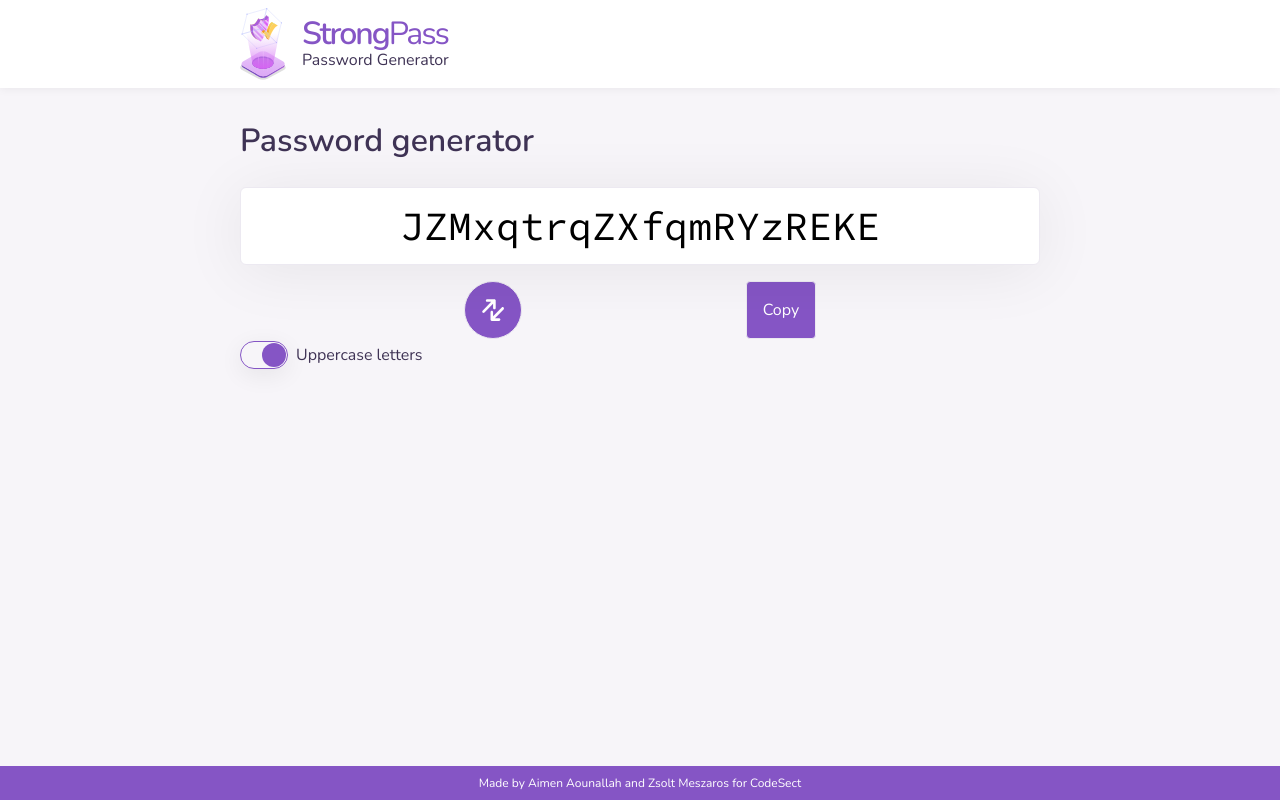
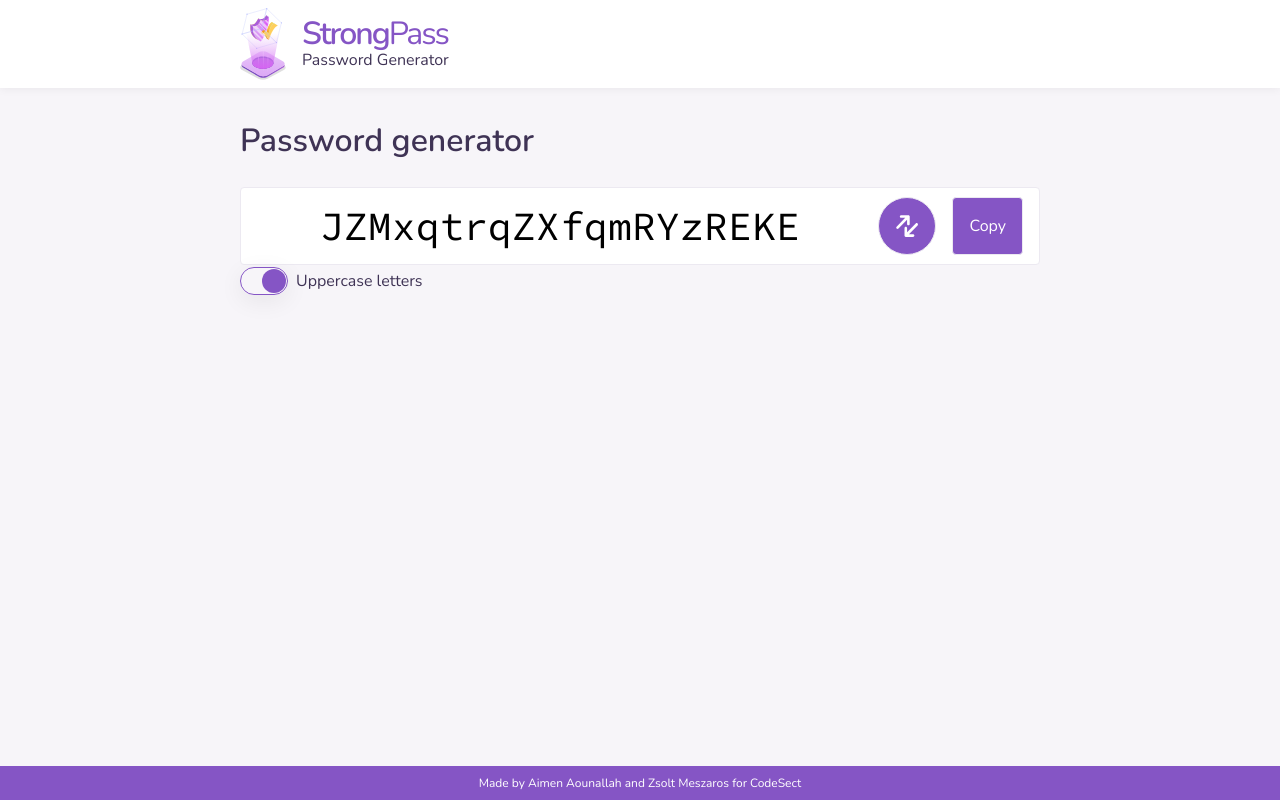
Before and after one commit to codesect/cs01-team-ada-04, a React (Create React App) app: page / in a window 1280 px wide. Built offline with nearby package versions, Linux system fonts and the light colour scheme.

Commit message:
Display buttons inside input on large screens

```diff
--- a/src/components/PasswordInput.js
+++ b/src/components/PasswordInput.js
@@ -1,4 +1,4 @@
-import React, { useRef } from 'react';
+import React, { useLayoutEffect, useRef, useState } from 'react';
 import styled from 'styled-components/macro';
 import PropTypes from 'prop-types';
 
@@ -20,9 +20,19 @@ const InputWrapper = styled.div`
     right: 1rem;
     top: 1px;
     width: 4ch;
+  }
 
-    @media (min-width: ${({ theme }) => theme.breakpointS}) {
+  @media (min-width: ${({ theme }) => theme.breakpointS}) {
+    background-color: ${({ theme }) => theme.input};
+    border: 1px solid ${({ theme }) => theme.border};
+    border-radius: ${({ theme }) => theme.borderRadius};
+    flex-wrap: nowrap;
+    padding-right: 1rem;
+
+    &::after {
       height: 4.75rem;
+      right: ${({ buttonsWidth }) => `${buttonsWidth + 32}px`};
+      top: 0;
     }
   }
 `;
@@ -42,6 +52,11 @@ const StyledInput = styled.input.attrs({
   width: 100%;
 
   @media (min-width: ${({ theme }) => theme.breakpointS}) {
+    border: 0;
+    border-top-right-radius: 0;
+    border-bottom-right-radius: 0;
+    box-shadow: none;
+    flex: 1;
     font-size: 2.5rem;
   }
 
@@ -56,12 +71,21 @@ const Buttons = styled.div`
   justify-content: space-evenly;
   margin-top: 1rem;
   width: 100%;
+
+  @media (min-width: ${({ theme }) => theme.breakpointS}) {
+    margin-top: 0;
+    width: auto;
+  }
 `;
 
 const RegenerateButton = styled.button`
   border-radius: 50%;
   display: flex;
   padding: 0.75rem;
+
+  @media (min-width: ${({ theme }) => theme.breakpointS}) {
+    margin-right: 1rem;
+  }
 
   path:first-child,
   path:last-child {
@@ -81,7 +105,19 @@ const RegenerateButton = styled.button`
 `;
 
 function PasswordInput({ generate, value }) {
+  const buttonsRef = useRef();
   const inputRef = useRef();
+  const [buttonsWidth, setButtonsWidth] = useState(null);
+
+  useLayoutEffect(() => {
+    const updateButtonsWidth = () =>
+      setButtonsWidth(buttonsRef.current.clientWidth);
+
+    window.addEventListener('resize', updateButtonsWidth);
+    updateButtonsWidth();
+
+    return () => window.removeEventListener('resize', updateButtonsWidth);
+  }, []);
 
   const copyToClipboard = () => {
     let isCopied;
@@ -113,9 +149,9 @@ function PasswordInput({ generate, value }) {
   };
 
   return (
-    <InputWrapper>
+    <InputWrapper buttonsWidth={buttonsWidth}>
       <StyledInput ref={inputRef} value={value} />
-      <Buttons>
+      <Buttons ref={buttonsRef}>
         <RegenerateButton onClick={generate}>
           <svg
             width="32"
```
